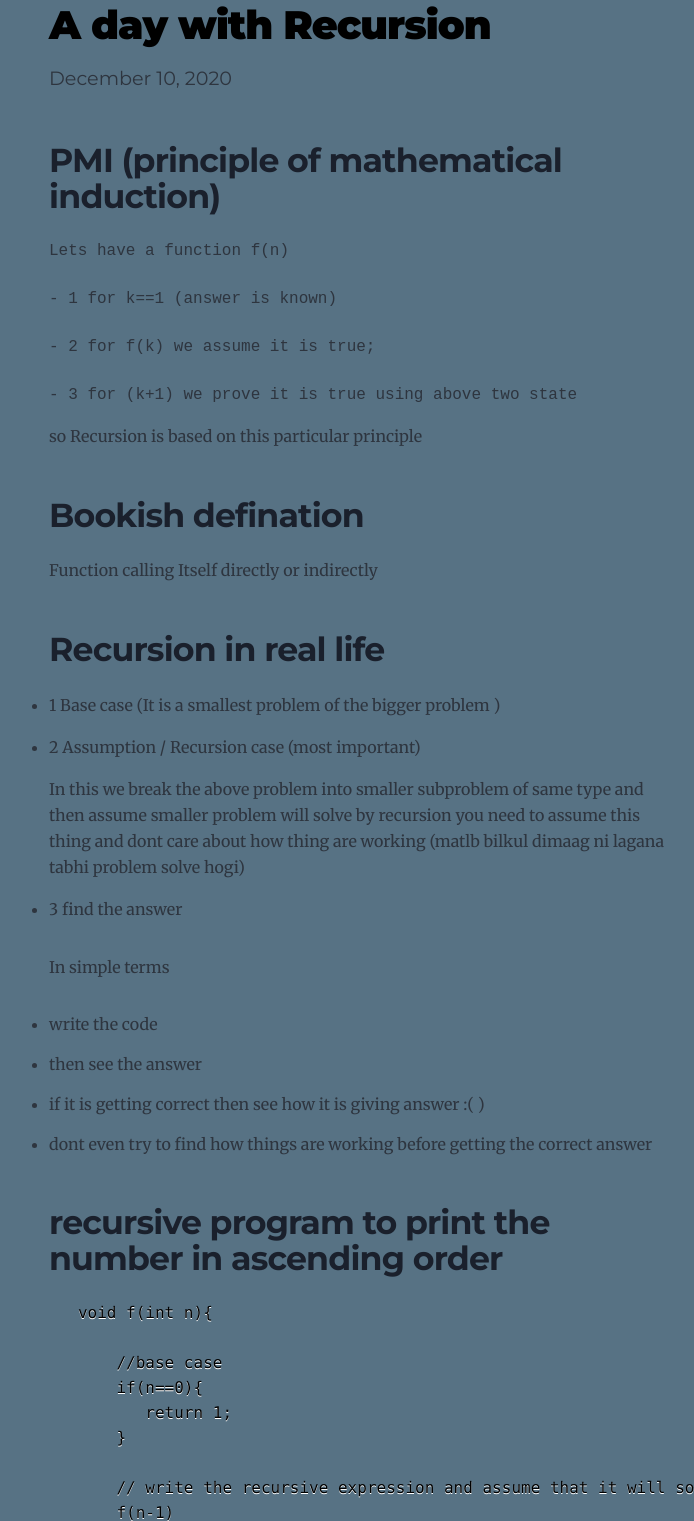
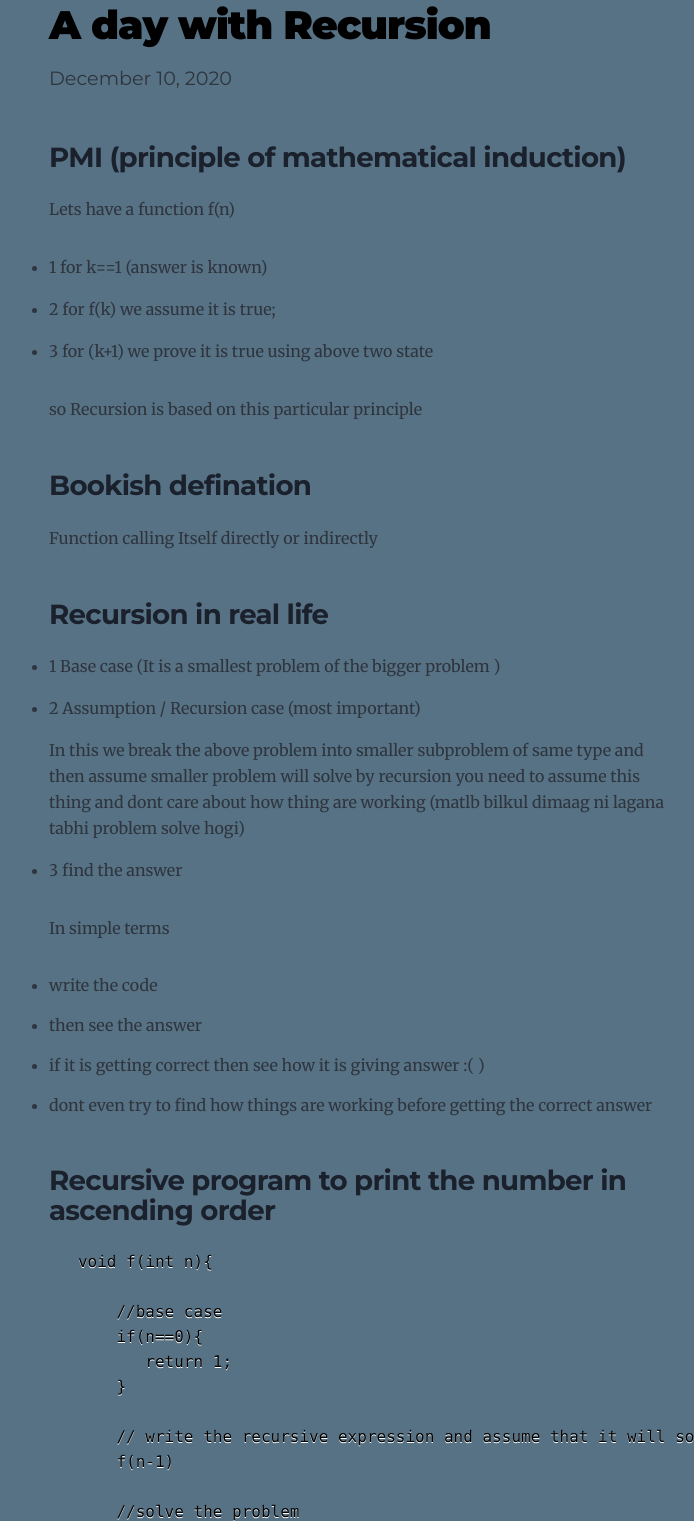
Before and after one commit to backbencher00/my-starter-blog, a Gatsby site: page /Recursion/ in a window 1280 px wide. Shown: the part 114-1635 px from the top of the page, without its empty margins (275-969 px from the left). Built offline with nearby package versions, Linux system fonts and the light colour scheme; Gatsby itself is replaced by a stand-in of ours; some packages are replaced by stand-ins of ours; code samples lack their colours.

Commit message:
Update index.md

````diff
--- a/content/blog/Recursion/index.md
+++ b/content/blog/Recursion/index.md
@@ -3,40 +3,37 @@ title: A day with Recursion
 date: "2020-12-10T22:12:03.284Z"
 description: "Watch the _Inception_ if you haven't watch it yet because this is something you need to watch before going to read this blog and my 90% work is done to make you understand what is recursion ? "
 ---
- ## PMI (principle of mathematical induction)
+ ### PMI (principle of mathematical induction)
+Lets have a function f(n)
 
-    Lets have a function f(n)
+- 1 for k==1 (answer is known)
 
-    - 1 for k==1 (answer is known)
+- 2 for f(k) we assume it is true;
 
-    - 2 for f(k) we assume it is true;
-
-    - 3 for (k+1) we prove it is true using above two state
+- 3 for (k+1) we prove it is true using above two state
 
 so Recursion is based on this particular principle
 
-## Bookish defination
-
+### Bookish defination
 Function calling Itself directly or indirectly
 
-## Recursion in real life
+### Recursion in real life
+-  1 Base case (It  is a smallest problem of the bigger problem )
 
- -  1 Base case (It  is a smallest problem of the bigger problem )
-
- -  2 Assumption / Recursion case (most important)
+-  2 Assumption / Recursion case (most important)
 
     In this we break the above problem into smaller subproblem of same type and then assume smaller problem will solve by recursion you need to assume this thing and dont care about how thing are working (matlb bilkul dimaag ni lagana tabhi problem solve hogi)
 
- -  3 find the answer
+-  3 find the answer
 
 In simple terms
- - write the code
- - then see the answer
- - if it is getting correct then see how it is giving answer :( )
- - dont even try to find how things are working before getting the correct answer
+- write the code
+- then see the answer
+- if it is getting correct then see how it is giving answer :( )
+- dont even try to find how things are working before getting the correct answer
 
 
-## recursive program to print the number in ascending order
+### Recursive program to print the number in ascending order
 ```javascript
    void f(int n){
 
````
